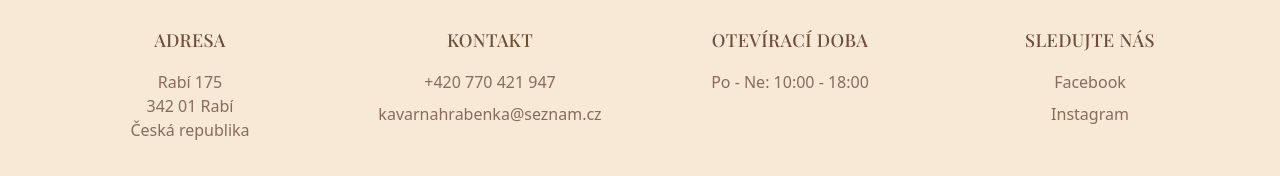
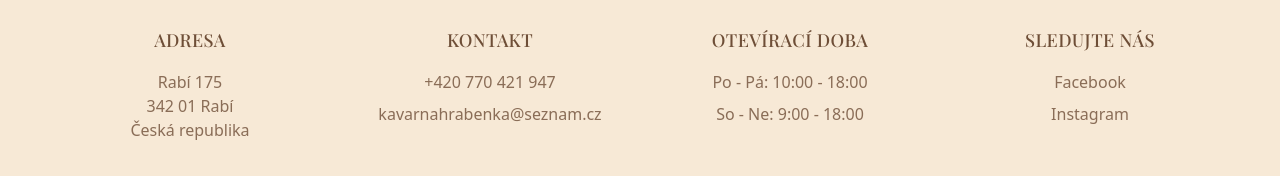
Before and after one commit to luciejachimova/hrabenka-cafe, a Next.js app: page / in a window 1280 px wide. Shown: the part 2505-2681 px from the top of the page. Built offline with nearby package versions, Linux system fonts and the light colour scheme; a web font is replaced by a local one.

Commit message:
Edit open hours

```diff
--- a/app/components/Contact.tsx
+++ b/app/components/Contact.tsx
@@ -54,7 +54,8 @@ export default function Contact() {
           <div className="space-y-4">
             <h3 className="text-lg font-medium uppercase tracking-wide text-[#b89b6d]">Otevírací doba</h3>
             <div className="space-y-2 text-[#6e4e37]/80">
-              <p>Po - Ne: 10:00 - 18:00</p>
+              <p>Po - Pá: 10:00 - 18:00</p>
+              <p>So - Ne: 9:00 - 18:00</p>
             </div>
           </div>
 
--- a/app/layout.tsx
+++ b/app/layout.tsx
@@ -6,7 +6,9 @@ const sans = Inter({ subsets: ['latin'], variable: '--font-sans' })
 
 export const metadata = {
   title: 'Hraběnka – Kavárna & Cukrárna',
-  icon: 'Hraběnka – Kavárna & Cukrárna'
+  icons: {
+    icon: '/images/hrabenka.png'
+  }
 }
 
 export default function RootLayout({ children }: { children: React.ReactNode }) {
```
